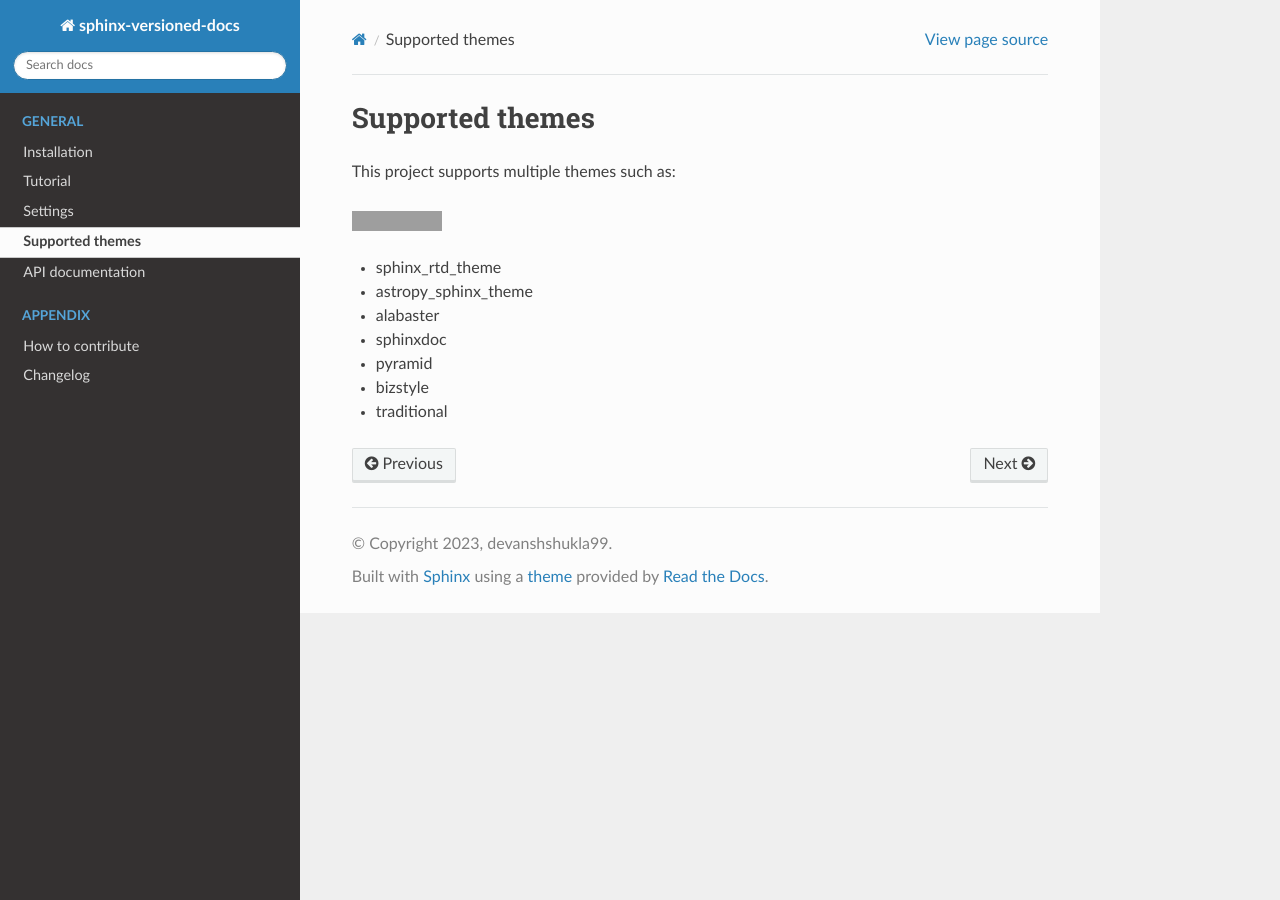
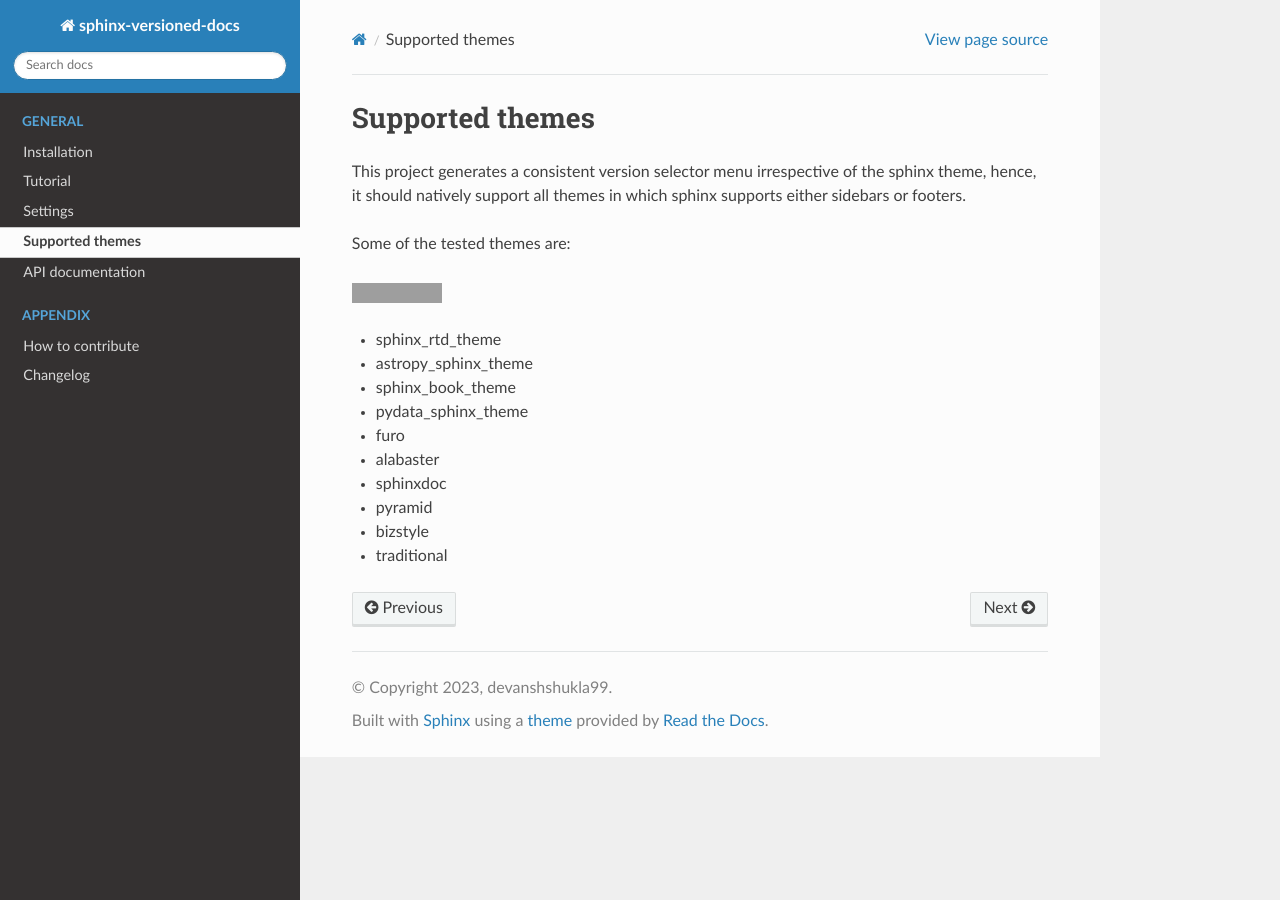
Before and after one commit to devanshshukla99/sphinx-versioned-docs, a Sphinx documentation site: the page built from docs/themes.rst, in a window 1280 px wide. Built offline with Sphinx 7.4.7 and the Read the Docs theme 2.0.0, drawn with Linux system fonts in a browser that asks for light colours; grey boxes are pictures that could not be loaded.

Commit message:
Added more themes to documentation (#66)

```diff
--- a/docs/themes.rst
+++ b/docs/themes.rst
@@ -4,12 +4,18 @@
 Supported themes
 ================
 
-This project supports multiple themes such as:
+This project generates a consistent version selector menu irrespective of the sphinx theme,
+hence, it should natively support all themes in which sphinx supports either sidebars or footers.
+
+Some of the tested themes are:
 
 |Build|
 
 - sphinx_rtd_theme
 - astropy_sphinx_theme
+- sphinx_book_theme
+- pydata_sphinx_theme
+- furo
 - alabaster
 - sphinxdoc
 - pyramid
```
